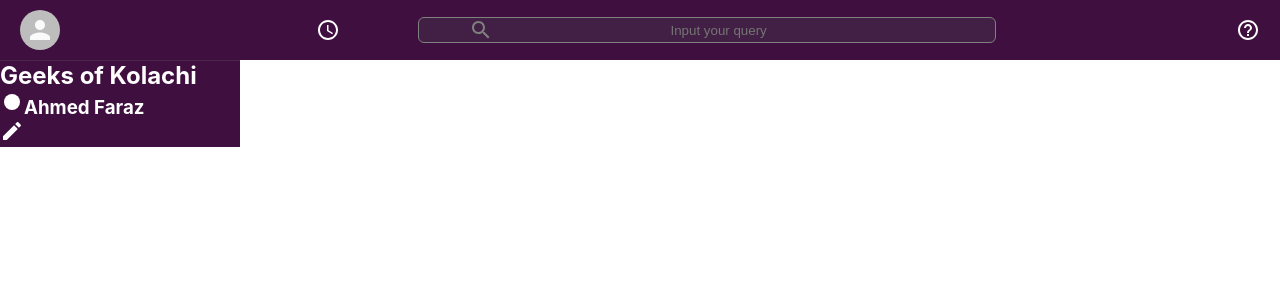
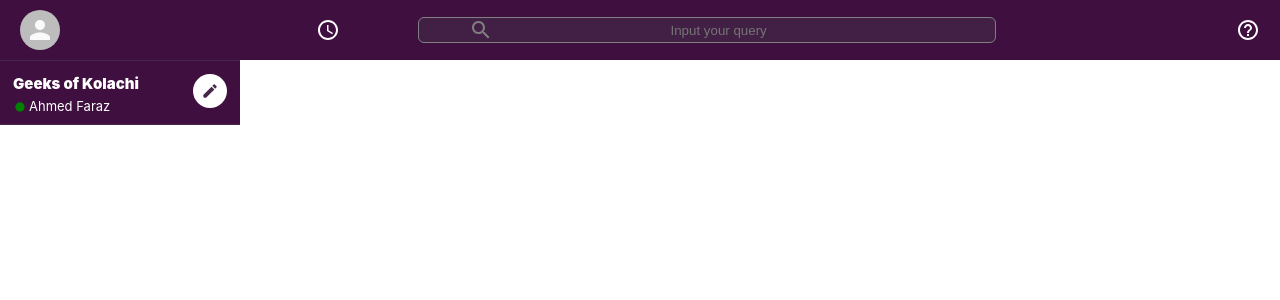
Before and after one commit to Ahmiii/slack-clone, a React (Create React App) app: page / in a window 1280 px wide. Shown: the top 300 px of the page. Built offline with nearby package versions, Linux system fonts and the light colour scheme.

Commit message:
Impliment Sidebar Header info

```diff
--- /dev/null
+++ b/src/components/Sidebar/SideBarHeader/SidebarHeader.css
@@ -0,0 +1,37 @@
+.sidebar__header {
+  display: flex;
+  border-bottom: 1px solid #49274b;
+  padding: 13px;
+  padding-bottom: 10px;
+}
+.sidebar__header > .MuiSvgIcon-root {
+  padding: 8px;
+  color: #49274b;
+  font-size: 18px;
+  background-color: white;
+  border-radius: 999px;
+  cursor: pointer;
+}
+
+.sidebar__info {
+  flex: 1;
+}
+
+.sidebar__info > h2 {
+  font-size: 15px;
+  font-weight: 900;
+  margin-bottom: 5px;
+}
+
+.sidebar__info > h3 {
+  display: flex;
+  align-items: center;
+  font-size: 13px;
+  font-weight: 400;
+}
+.sidebar__info > h3 > .MuiSvgIcon-root {
+  font-size: 14px;
+  margin-top: 1px;
+  margin-right: 2px;
+  color: green;
+}
--- a/src/components/Sidebar/SideBarHeader/SidebarHeader.jsx
+++ b/src/components/Sidebar/SideBarHeader/SidebarHeader.jsx
@@ -1,7 +1,7 @@
 import React from "react";
 import FiberManualRecordIcon from "@material-ui/icons/FiberManualRecord";
 import CreateIcon from "@material-ui/icons/Create";
-
+import "./SidebarHeader.css";
 const SidebarHeader = () => {
   return (
     <div className="sidebar__header">
@@ -11,10 +11,8 @@
           <FiberManualRecordIcon />
           Ahmed Faraz
         </h3>
-        <div>
-          <CreateIcon />
-        </div>
       </div>
+      <CreateIcon />
     </div>
   );
 };
```
Also changed, not shown: src/components/Sidebar/SideBarHeader/sidebarHeader.css (deleted).
